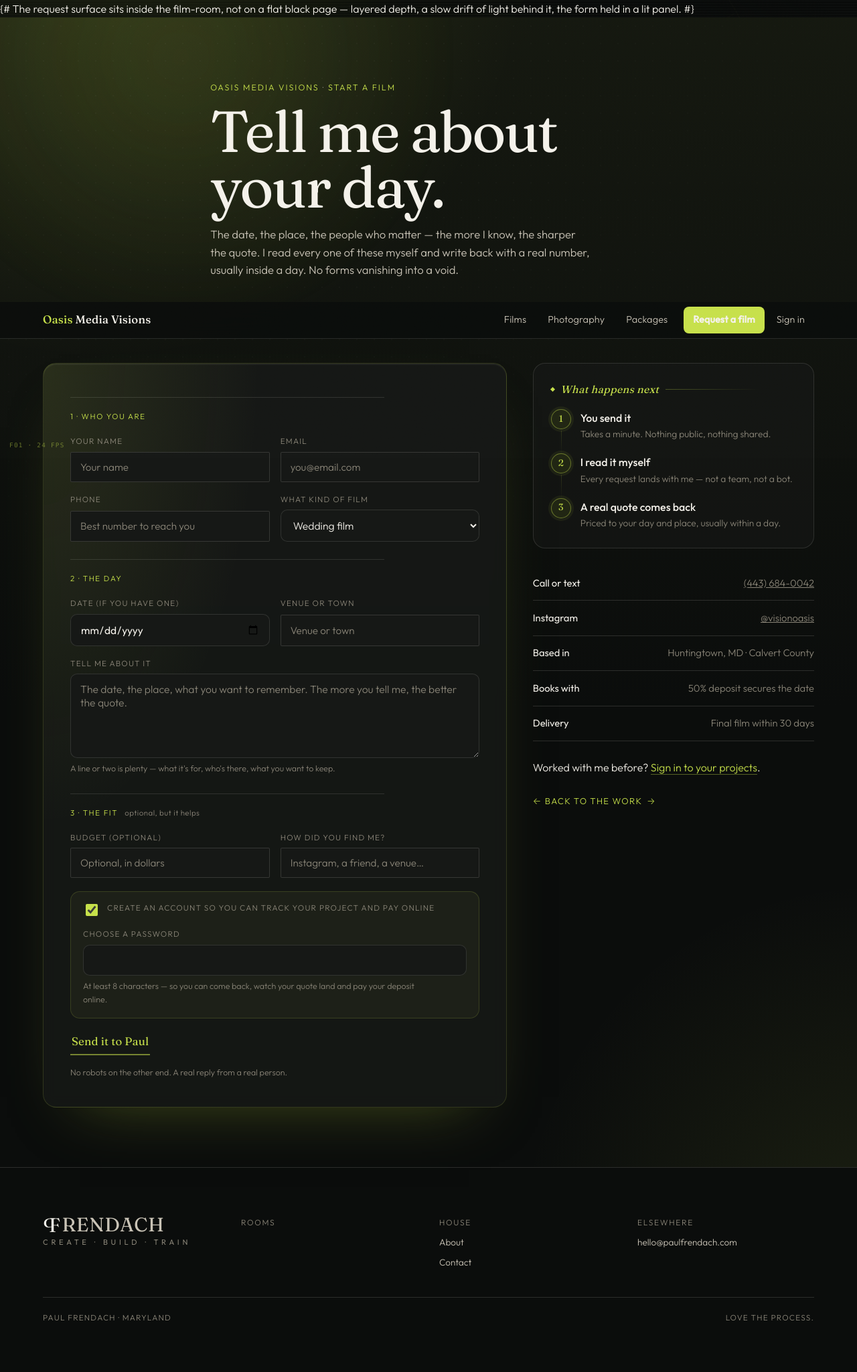
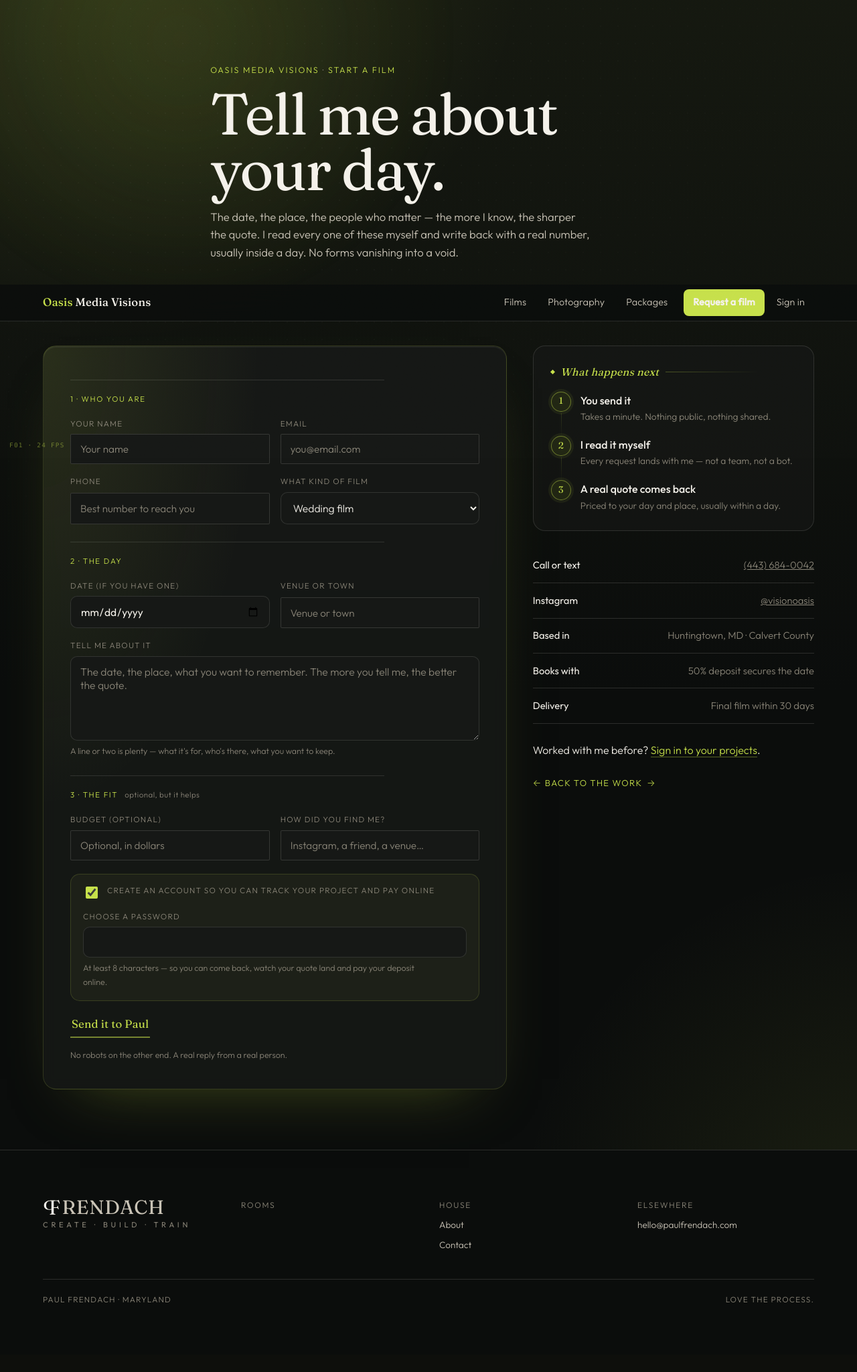
Before and after one commit to paul8frendach/pfrendach, a Django app: page /create/request/ in a window 1280 px wide. Shown: the part 116-2165 px from the top of the page at 67% size. After the commit the page ends 2061 px from the top, so only its background shows below. Run offline with Django 5.2, Linux system fonts and the light colour scheme; data comes from the database, SQL or seed files in the repository; data that the repository does not hold is empty.

Commit message:
Fix: use {% comment %} for the multi-line note on the request page
Django's {# #} comment is single-line only; the multi-line one was
rendering as visible text at the top of the request page.

Co-Authored-By: Claude Opus 4.8 <noreply@anthropic.com>

```diff
--- a/templates/create/request.html
+++ b/templates/create/request.html
@@ -9,8 +9,9 @@
 
 {% block content %}
 
-{# The request surface sits inside the film-room, not on a flat black page —
-   layered depth, a slow drift of light behind it, the form held in a lit panel. #}
+{% comment %}The request surface sits inside the film-room, not on a flat black
+page — layered depth, a slow drift of light behind it, the form held in a lit
+panel.{% endcomment %}
 <section class="omv-request">
   <div class="omv-request__room" aria-hidden="true"></div>
 
```
